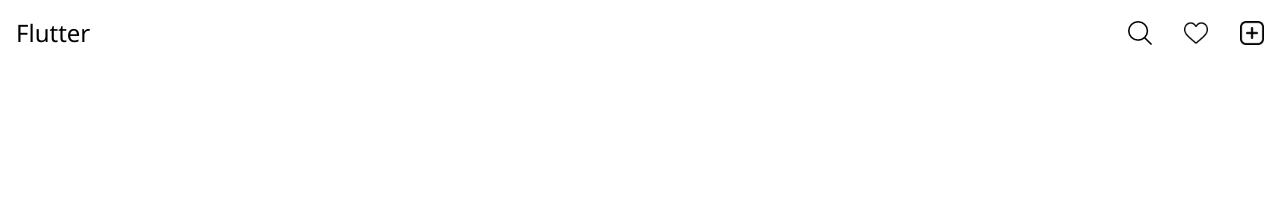
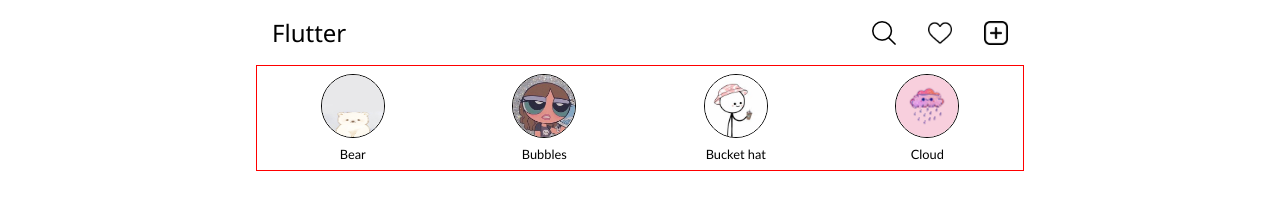
Before and after one commit to Tirelo-Mputle/study-project, a plain HTML site: page index.html in a window 1280 px wide. Drawn offline with Linux system fonts and the light colour scheme.

Commit message:
Added stories images

```diff
--- a/index.html
+++ b/index.html
@@ -8,6 +8,7 @@
     <link rel="stylesheet" href="styles.css" />
   </head>
   <body>
+    <div class="container">
       <header>
         <div class="logo-container">
           <span class="logo">Flutter</span>
@@ -18,6 +19,26 @@
           <img src="images/icons/more.png" alt="videos" class="icon" />
         </div>
       </header>
-    <main class="insta"></main>
+      <main class="insta">
+        <div class="stories">
+          <div class="story">
+            <img src="images/stories/bear.jpg" alt="Profile image" />
+            <p>Bear</p>
+          </div>
+          <div class="story">
+            <img src="images/stories/bubbles.jpg" alt="Profile image" />
+            <p>Bubbles</p>
+          </div>
+          <div class="story">
+            <img src="images/stories/bucket-hat.jpg" alt="Profile image" />
+            <p>Bucket hat</p>
+          </div>
+          <div class="story">
+            <img src="images/stories/cloud.png" alt="Profile image" />
+            <p>Cloud</p>
+          </div>
+        </div>
+      </main>
+    </div>
   </body>
 </html>
--- a/styles.css
+++ b/styles.css
@@ -3,7 +3,10 @@
   padding: 0;
   box-sizing: border-box;
 }
-
+.container {
+  width: 60%;
+  margin: 0 auto;
+}
 header {
   display: flex;
   justify-content: space-between;
@@ -24,3 +27,25 @@ header {
 .icon {
   color: red;
 }
+
+/* STORIES */
+.stories {
+  border: 1px solid red;
+  display: flex;
+  justify-content: space-around;
+  padding: 0.5rem 0;
+}
+.story {
+  display: flex;
+  flex-direction: column;
+  align-items: center;
+  gap: 0.5rem;
+  font-size: 0.8rem;
+  font-family: "Gill Sans", "Gill Sans MT", Calibri, "Trebuchet MS", sans-serif;
+}
+.story img {
+  width: 4rem;
+  border: 1px solid black;
+  height: 4rem;
+  border-radius: 50%;
+}
```
Also changed, not shown: images/cat.png (deleted), images/instagram-text-logo.png (deleted), images/stories/bear.jpg (added), images/stories/bubbles.jpg (added), images/stories/bucket-hat.jpg (added), images/stories/cloud.png (added). Lines whose indentation alone changed are shown as unchanged.
